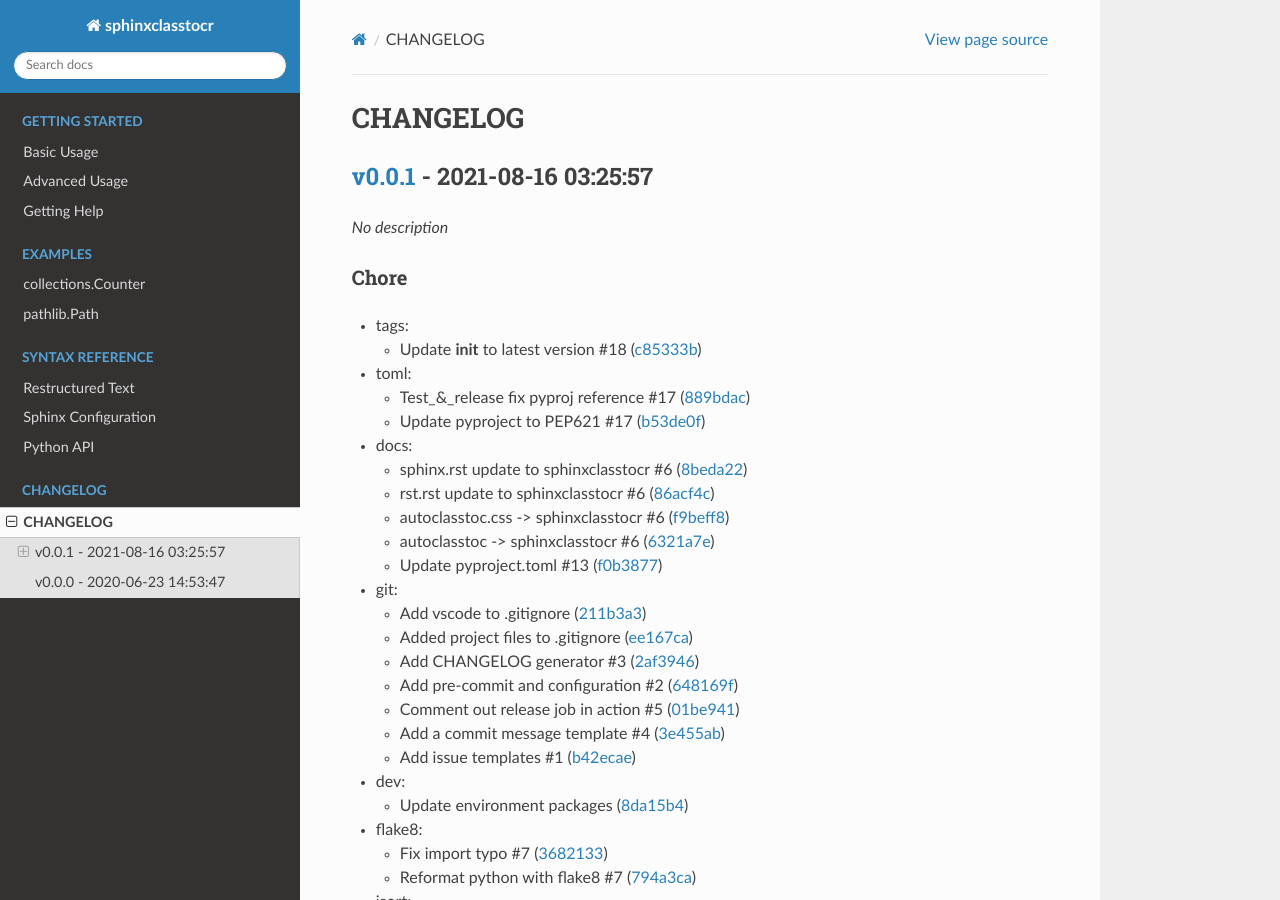
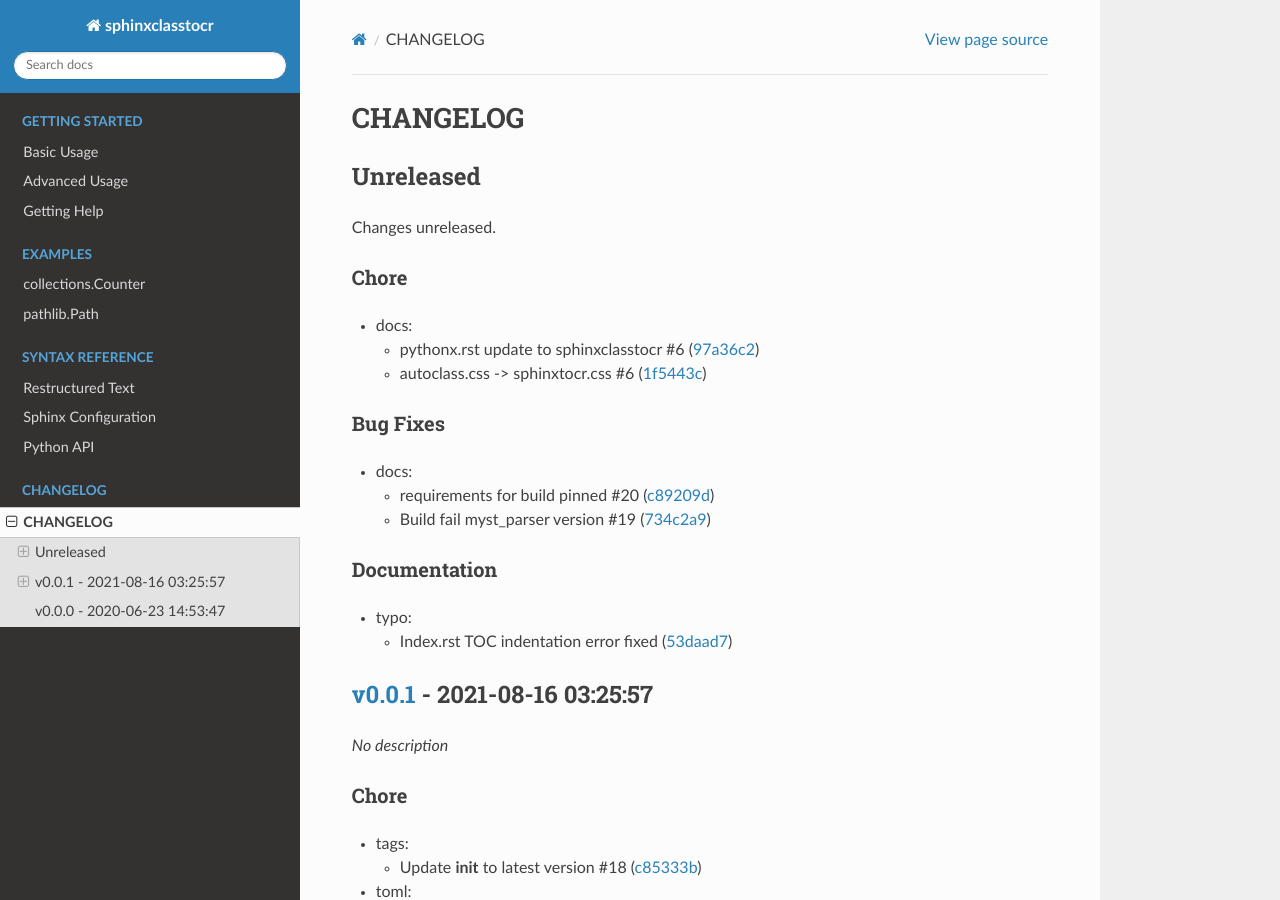
Before and after one commit to kalekundert/autoclasstoc, a Sphinx documentation site: the page built from docs/CHANGELOG.md, in a window 1280 px wide and 900 px high. Built offline with Sphinx 7.4.7 and the Read the Docs theme 2.0.0, drawn with Linux system fonts in a browser that asks for light colours.

Commit message:
docs(CHANGELOG): update release notes:docs

```diff
--- a/docs/CHANGELOG.md
+++ b/docs/CHANGELOG.md
@@ -1,4 +1,25 @@
 # CHANGELOG
+
+## Unreleased
+
+Changes unreleased.
+
+### Chore
+
+- docs:
+  - pythonx.rst update to sphinxclasstocr #6 ([97a36c2](https://github.com/imAsparky/sphinxclasstocr/commit/97a36c2682e6a853e3e74df0dbf6042b24de502e))
+  - autoclass.css -> sphinxtocr.css #6 ([1f5443c](https://github.com/imAsparky/sphinxclasstocr/commit/1f5443c90d93705a3be18b3f1cbd705f865725dd))
+
+### Bug Fixes
+
+- docs:
+  - requirements for build pinned #20 ([c89209d](https://github.com/imAsparky/sphinxclasstocr/commit/c89209d70168baaa35d9a41e4c402acfed8c1eac))
+  - Build fail myst_parser version  #19 ([734c2a9](https://github.com/imAsparky/sphinxclasstocr/commit/734c2a9ad99064f25ba687f8175c528ce82e8fca))
+
+### Documentation
+
+- typo:
+  - Index.rst TOC indentation error fixed ([53daad7](https://github.com/imAsparky/sphinxclasstocr/commit/53daad7d78bf1baa3c059ae9edb571fe311a6b1f))
 
 ## [v0.0.1](https://github.com/imAsparky/sphinxclasstocr/releases/tag/v0.0.1) - 2021-08-16 03:25:57
 
```
